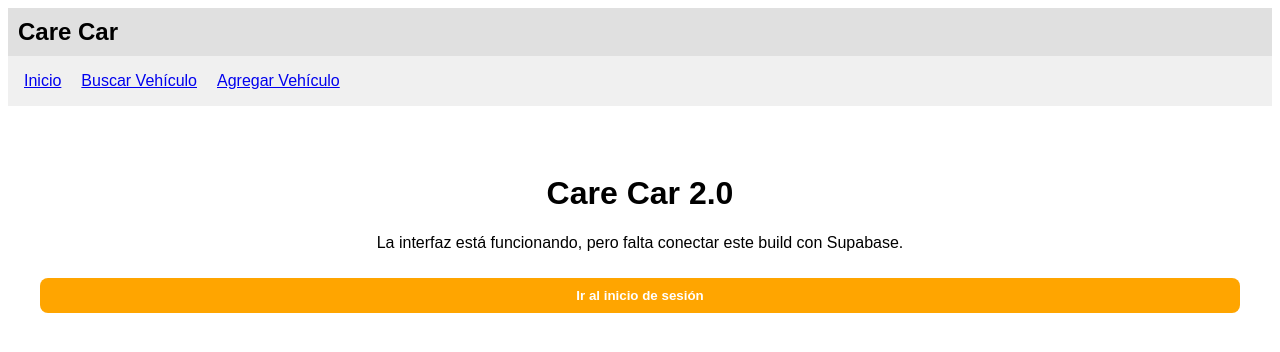
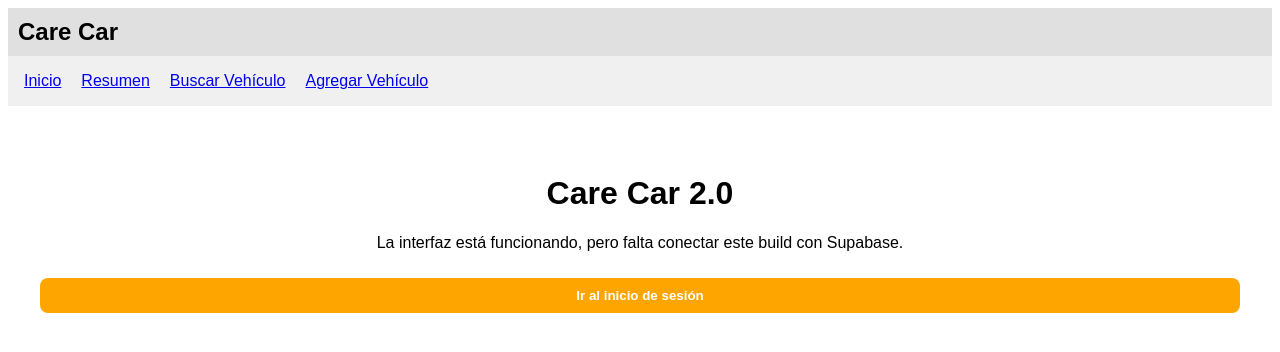
Before and after one commit to Desmond16170/Care-Car-app, a React app: page /resumen#/1 in a window 1280 px wide. Shown: the top 352 px of the page. Built offline with nearby package versions, Linux system fonts and the light colour scheme.

Commit message:
Expose Supabase dashboard in app navigation

```diff
--- a/src/App.tsx
+++ b/src/App.tsx
@@ -5,6 +5,7 @@
 import AddVehicle from './pages/AddVehicle';
 import SearchVehicles from './pages/SearchVehicles';
 import VehicleDetails from './pages/VehicleDetails';
+import Dashboard from './pages/Dashboard';
 import ProtectedInstall from './components/ProtectedInstall';
 import InitialSetup from './pages/InitialSetup';
 import GuideAddVehicle from './pages/GuideAddVehicle';
@@ -26,6 +27,7 @@
         <nav style={{ padding: '1rem', backgroundColor: '#f0f0f0', marginBottom: '1rem' }}>
           <ul style={{ display: 'flex', gap: '20px', listStyle: 'none', padding: 0, margin: 0, flexWrap: 'wrap' }}>
             <li><Link to="/1">Inicio</Link></li>
+            <li><Link to="/dashboard">Resumen</Link></li>
             <li><Link to="/search">Buscar Vehículo</Link></li>
             <li><Link to="/add-vehicle-guided">Agregar Vehículo</Link></li>
           </ul>
@@ -36,6 +38,7 @@
           <Route path="/1" element={<Home />} />
           <Route path="/login" element={<Login />} />
           <Route path="/setup" element={<InitialSetup />} />
+          <Route path="/dashboard" element={<Dashboard />} />
           <Route path="/search" element={<SearchVehicles />} />
           <Route path="/add-vehicle" element={<AddVehicle />} />
           <Route path="/add-vehicle-guided" element={<GuideAddVehicle />} />
```
